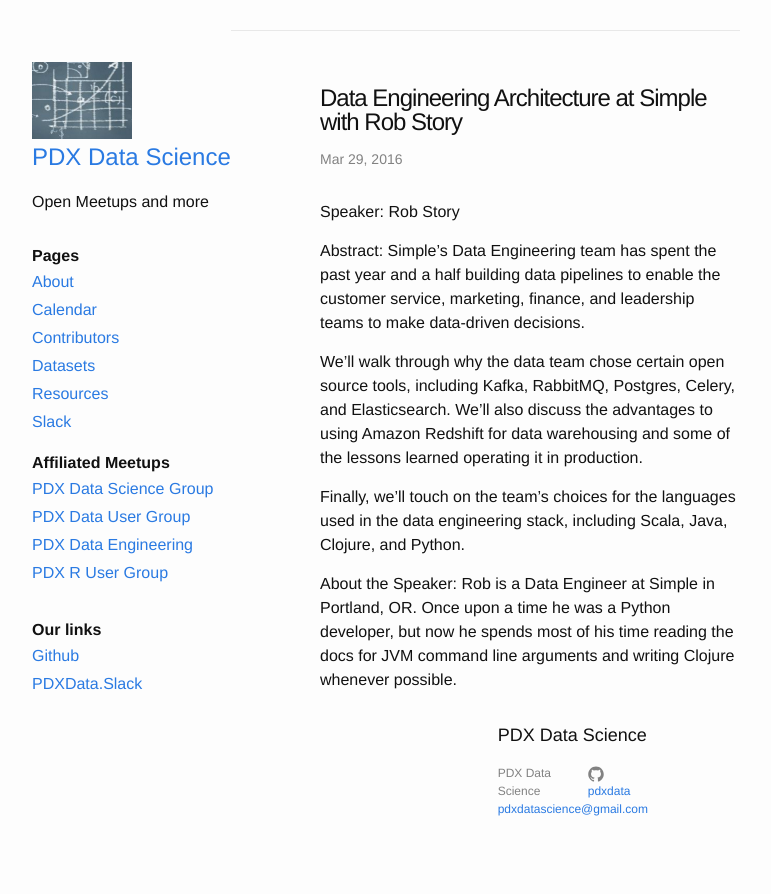
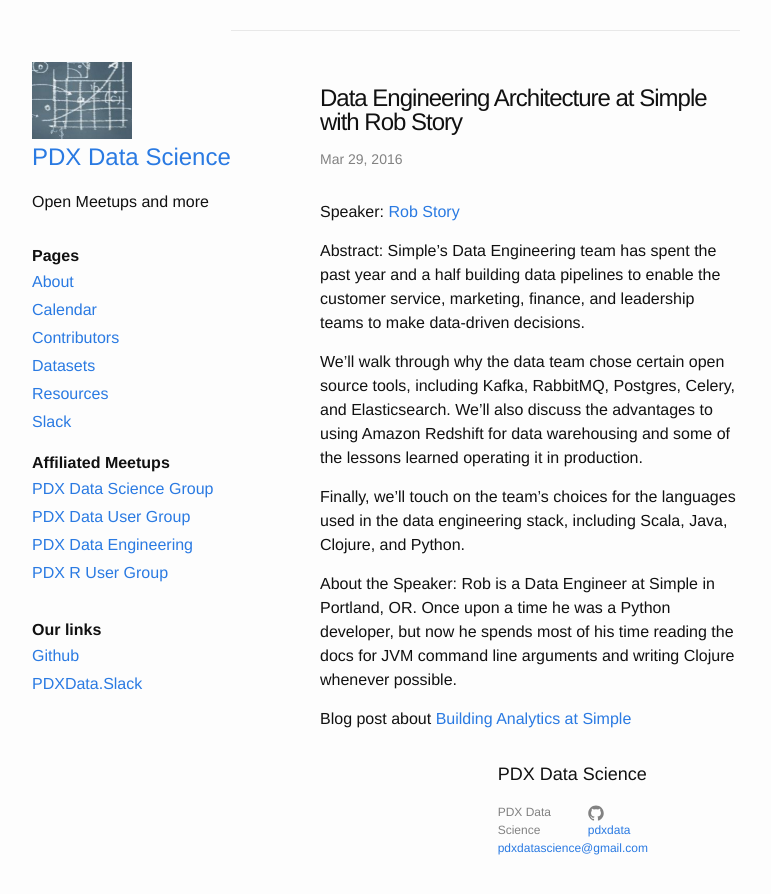
Before and after one commit to PdxData/pdxdata.github.io, a Jekyll site: the page built from _posts/2016-03-29-meetup.markdown, in a window 1280 px wide. Shown: the top 894 px of the page, without its empty margins (270-1041 px from the left). Built offline with Jekyll 4.4.1, drawn with Linux system fonts in a browser that asks for light colours; part of the change alters nothing that is shown.

```diff
--- a/_posts/2016-03-29-meetup.markdown
+++ b/_posts/2016-03-29-meetup.markdown
@@ -6,7 +6,7 @@ type: meetup
 meetup: http://www.meetup.com/Portland-Data-User-Group/events/229249381/
 ---
 
-Speaker: Rob Story
+Speaker: [Rob Story](https://twitter.com/oceankidbilly)
 
 Abstract: Simple's Data Engineering team has spent the past year and a half building data pipelines to enable the customer service, marketing, finance, and leadership teams to make data-driven decisions.
 
@@ -15,3 +15,5 @@ We'll walk through why the data team chose certain open source tools, including
 Finally, we'll touch on the team's choices for the languages used in the data engineering stack, including Scala, Java, Clojure, and Python.
 
 About the Speaker: Rob is a Data Engineer at Simple in Portland, OR. Once upon a time he was a Python developer, but now he spends most of his time reading the docs for JVM command line arguments and writing Clojure whenever possible.
+
+Blog post about [Building Analytics at Simple](https://www.simple.com/engineering/building-analytics-at-simple)
```
